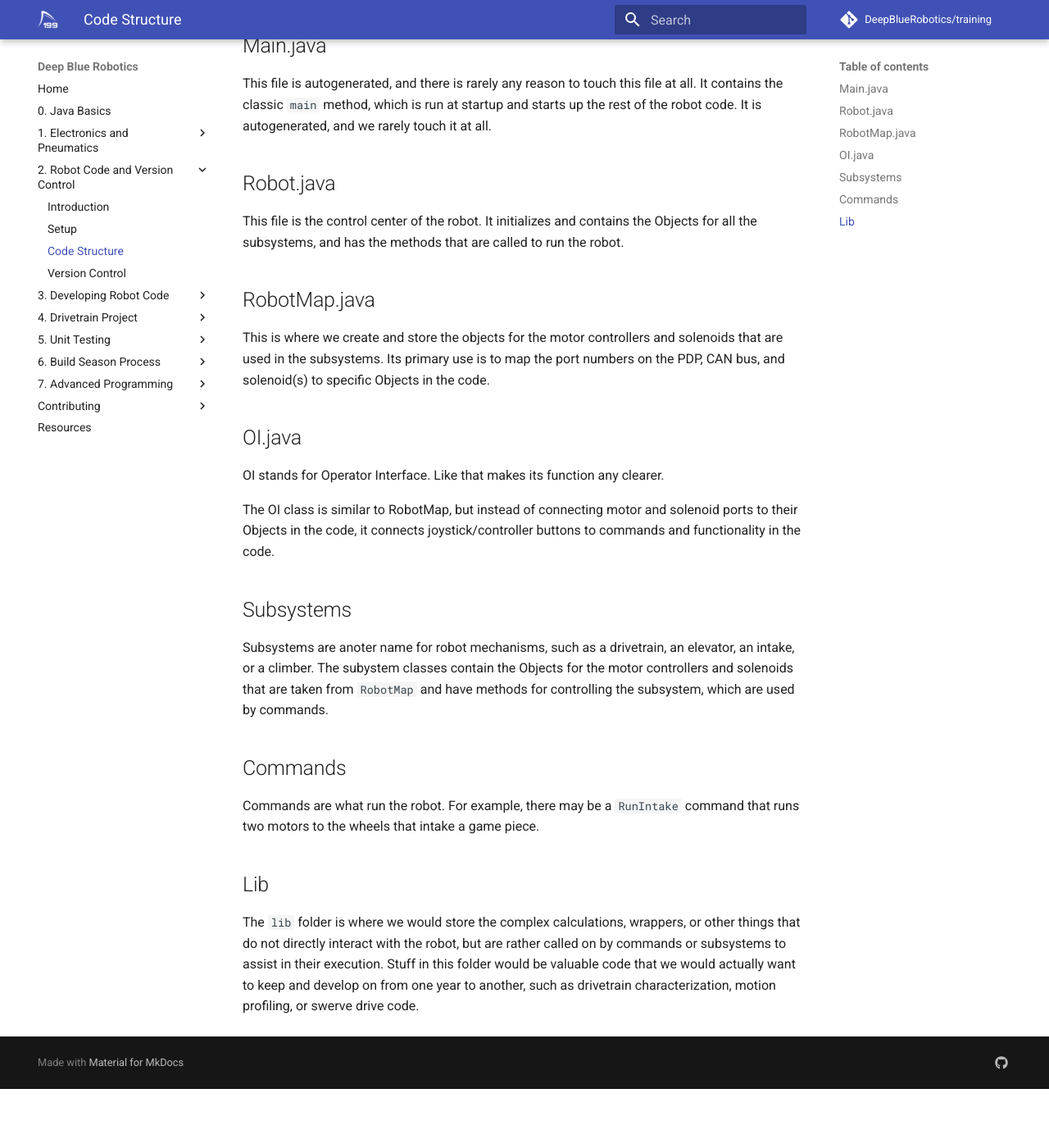
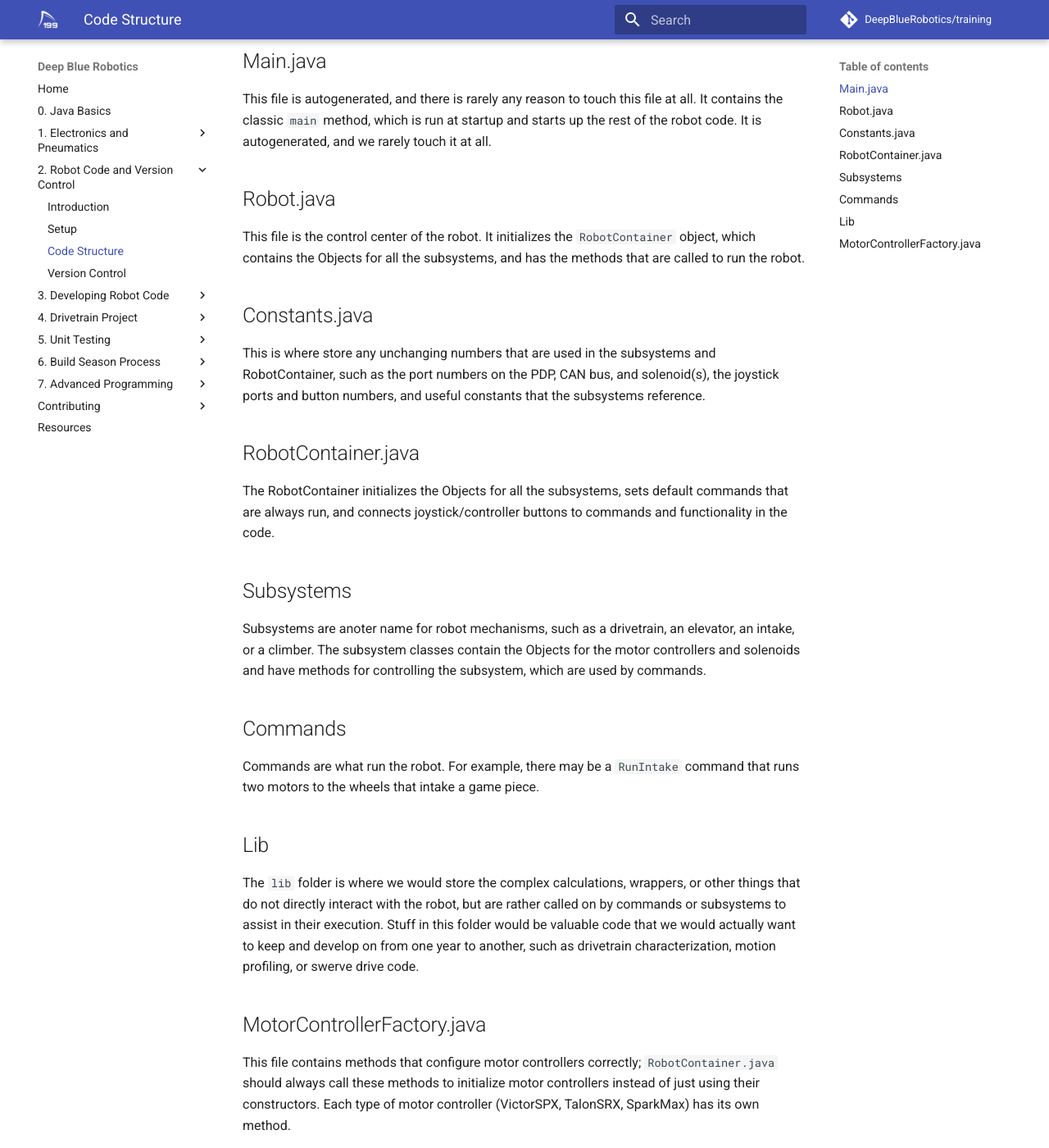
Before and after one commit to DeepBlueRobotics/training, an MkDocs documentation site: the page built from docs/section-2/code-structure.md, in a window 1280 px wide and 1400 px high, scrolled down 958 px. Shown: the whole window at 82% size. Built offline with MkDocs 1.6.1 and Material for MkDocs 9.7.7, drawn with Linux system fonts in a browser that asks for light colours; comment, search, counter and statistics services are not loaded; before the commit the page ends 2286 px from its top, so only the background shows below that; some of the changed text lies outside the part shown.

Commit message:
Update code structure explanation and wpilib links

````diff
--- a/docs/section-2/code-structure.md
+++ b/docs/section-2/code-structure.md
@@ -6,11 +6,11 @@ Let's look at how our robot code project is structured.
 A robot project structure generally looks something like this:
 ```
 src/main/java/org/team199/
-  └── robot2019/
+  └── robot2020/
   |   |   Main.java
   |   |   Robot.java
-  |   |   RobotMap.java
-  |   |   OI.java
+  |   |   Constants.java
+  |   |   RobotContainer.java
   |   |
   |   └── subsystems/
   |   |   |   Drivetrain.java
@@ -29,6 +29,7 @@ src/main/java/org/team199/
   └── lib/
       |   Characterization.java
       |   OtherFancyMathStuff.java
+      |   MotorControllerFactory.java
 ```
 It's a lot, so let's break it down. This is an intro to our robot structure, so we won't go into specifics on how to actually write the code until the next section.
 
@@ -36,21 +37,22 @@ It's a lot, so let's break it down. This is an intro to our robot structure, so
 This file is autogenerated, and there is rarely any reason to touch this file at all. It contains the classic `main` method, which is run at startup and starts up the rest of the robot code.  It is autogenerated, and we rarely touch it at all.
 
 ## Robot.java
-This file is the control center of the robot. It initializes and contains the Objects for all the subsystems, and has the methods that are called to run the robot.
+This file is the control center of the robot. It initializes the `RobotContainer` object, which contains the Objects for all the subsystems, and has the methods that are called to run the robot.
 
-## RobotMap.java
-This is where we create and store the objects for the motor controllers and solenoids that are used in the subsystems. Its primary use is to map the port numbers on the PDP, CAN bus, and solenoid(s) to specific Objects in the code.
+## Constants.java
+This is where store any unchanging numbers that are used in the subsystems and RobotContainer, such as the port numbers on the PDP, CAN bus, and solenoid(s), the joystick ports and button numbers, and useful constants that the subsystems reference.
 
-## OI.java
-OI stands for Operator Interface. Like that makes its function any clearer.
-
-The OI class is similar to RobotMap, but instead of connecting motor and solenoid ports to their Objects in the code, it connects joystick/controller buttons to commands and functionality in the code.
+## RobotContainer.java
+The RobotContainer initializes the Objects for all the subsystems, sets default commands that are always run, and connects joystick/controller buttons to commands and functionality in the code.
 
 ## Subsystems
-Subsystems are anoter name for robot mechanisms, such as a drivetrain, an elevator, an intake, or a climber. The subystem classes contain the Objects for the motor controllers and solenoids that are taken from `RobotMap` and have methods for controlling the subsystem, which are used by commands.
+Subsystems are anoter name for robot mechanisms, such as a drivetrain, an elevator, an intake, or a climber. The subsystem classes contain the Objects for the motor controllers and solenoids and have methods for controlling the subsystem, which are used by commands.
 
 ## Commands
 Commands are what run the robot. For example, there may be a `RunIntake` command that runs two motors to the wheels that intake a game piece.
 
 ## Lib
 The `lib` folder is where we would store the complex calculations, wrappers, or other things that do not directly interact with the robot, but are rather called on by commands or subsystems to assist in their execution. Stuff in this folder would be valuable code that we would actually want to keep and develop on from one year to another, such as drivetrain characterization, motion profiling, or swerve drive code.
+
+## MotorControllerFactory.java
+This file contains methods that configure motor controllers correctly; `RobotContainer.java` should always call these methods to initialize motor controllers instead of just using their constructors. Each type of motor controller (VictorSPX, TalonSRX, SparkMax) has its own method.
````
Also changed, not shown: docs/section-3/commands-subsystems.md (+1 -4 lines), docs/section-3/wpilib.md (+1 -1 lines).
